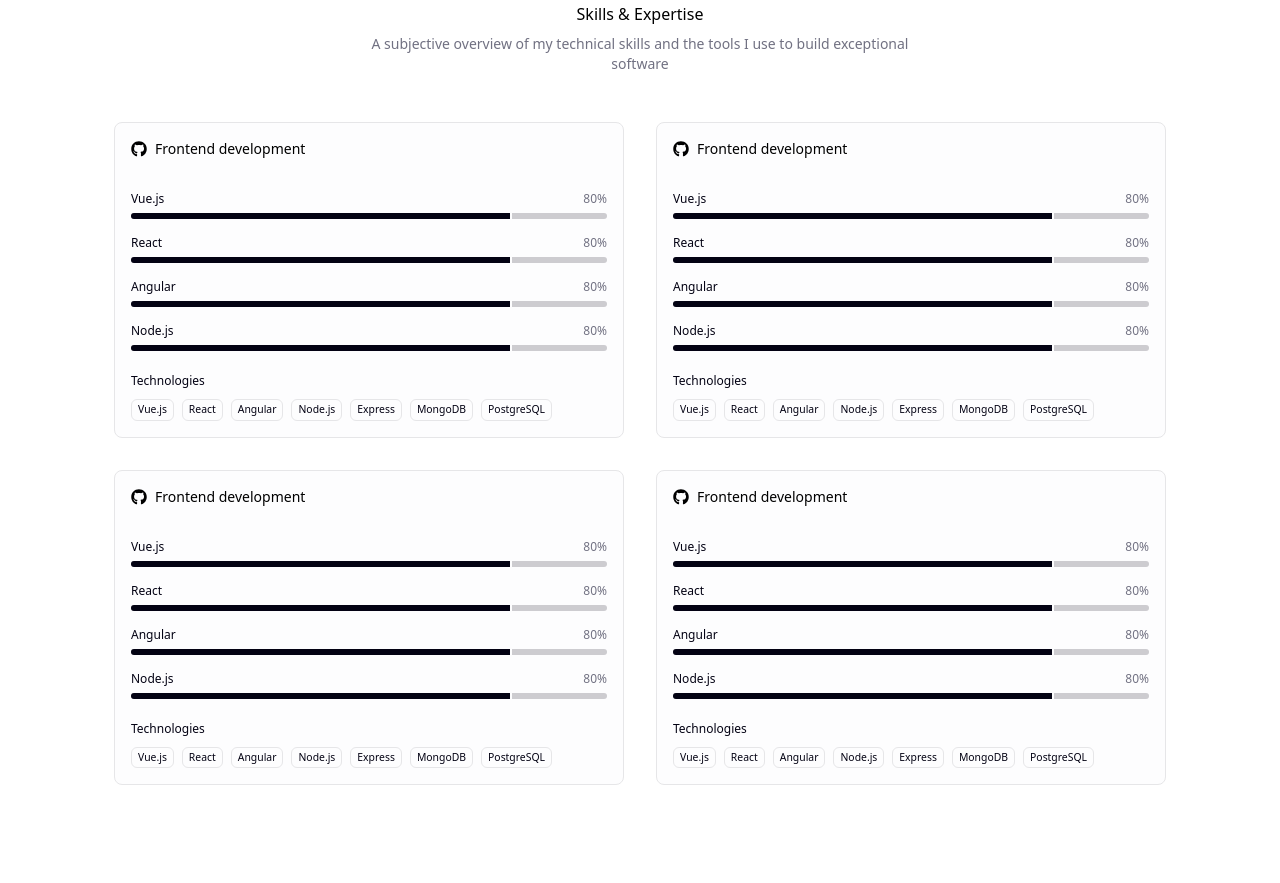
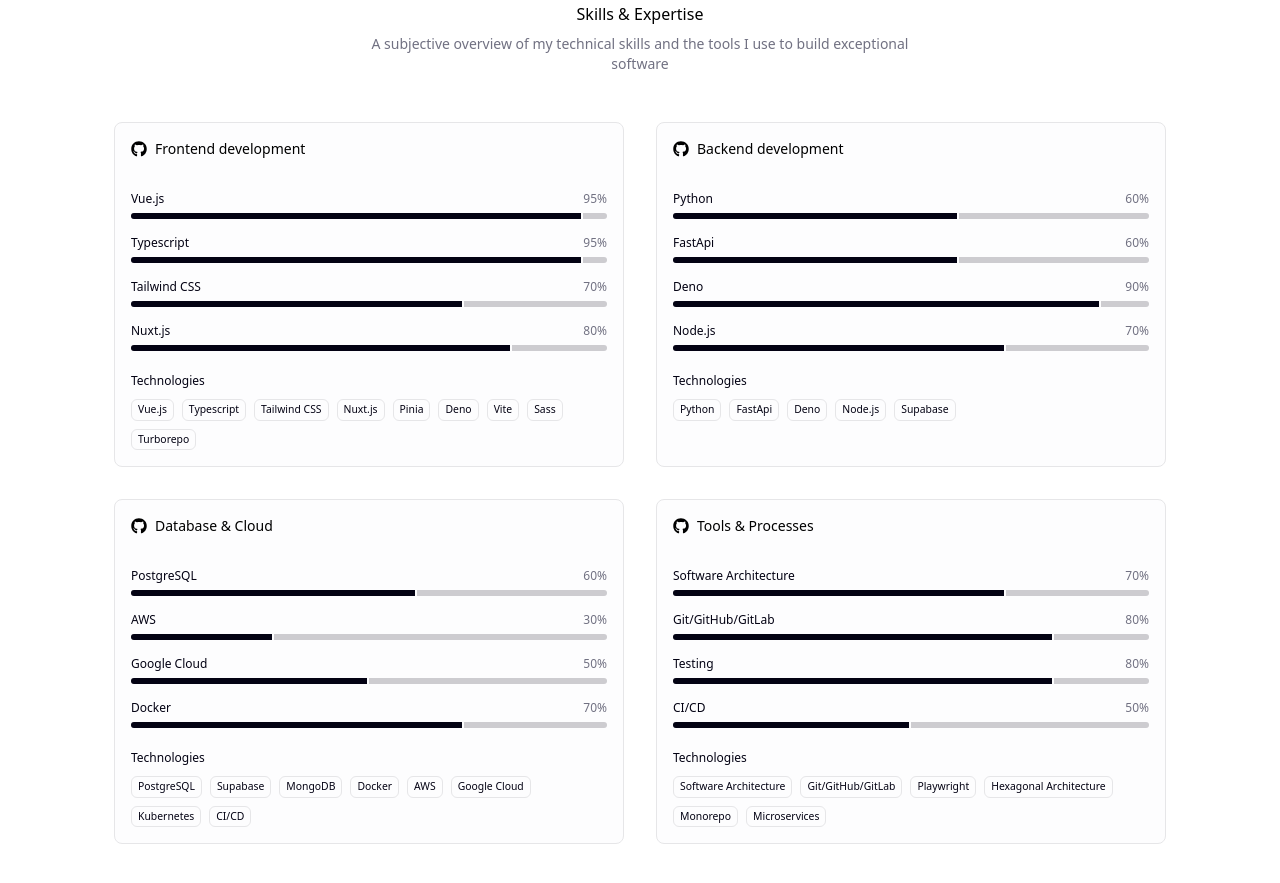
Before and after one commit to bkamkl9/portfolio, a Vue app: page / in a window 1280 px wide. Shown: the part 1700-2583 px from the top of the page. Built offline with nearby package versions, Linux system fonts and the light colour scheme; the HTML template or start-up script is replaced by a standard one.

Commit message:
content: personalize skills section

```diff
--- a/src/components/sections/UiSkillsSection.vue
+++ b/src/components/sections/UiSkillsSection.vue
@@ -10,48 +10,74 @@
     icon: faGithub,
     title: 'Frontend development',
     progress: [
-      { id: 1, title: 'Vue.js', value: 80 },
-      { id: 2, title: 'React', value: 80 },
-      { id: 3, title: 'Angular', value: 80 },
-      { id: 4, title: 'Node.js', value: 80 },
+      { id: 1, title: 'Vue.js', value: 95 },
+      { id: 2, title: 'Typescript', value: 95 },
+      { id: 3, title: 'Tailwind CSS', value: 70 },
+      { id: 4, title: 'Nuxt.js', value: 80 },
     ],
-    technologies: ['Vue.js', 'React', 'Angular', 'Node.js', 'Express', 'MongoDB', 'PostgreSQL'],
+    technologies: [
+      'Vue.js',
+      'Typescript',
+      'Tailwind CSS',
+      'Nuxt.js',
+      'Pinia',
+      'Deno',
+      'Vite',
+      'Sass',
+      'Turborepo',
+    ],
   },
   {
     id: 2,
     icon: faGithub,
-    title: 'Frontend development',
+    title: 'Backend development',
     progress: [
-      { id: 1, title: 'Vue.js', value: 80 },
-      { id: 2, title: 'React', value: 80 },
-      { id: 3, title: 'Angular', value: 80 },
-      { id: 4, title: 'Node.js', value: 80 },
+      { id: 1, title: 'Python', value: 60 },
+      { id: 2, title: 'FastApi', value: 60 },
+      { id: 3, title: 'Deno', value: 90 },
+      { id: 4, title: 'Node.js', value: 70 },
     ],
-    technologies: ['Vue.js', 'React', 'Angular', 'Node.js', 'Express', 'MongoDB', 'PostgreSQL'],
+    technologies: ['Python', 'FastApi', 'Deno', 'Node.js', 'Supabase'],
   },
   {
     id: 3,
     icon: faGithub,
-    title: 'Frontend development',
+    title: 'Database & Cloud',
     progress: [
-      { id: 1, title: 'Vue.js', value: 80 },
-      { id: 2, title: 'React', value: 80 },
-      { id: 3, title: 'Angular', value: 80 },
-      { id: 4, title: 'Node.js', value: 80 },
+      { id: 1, title: 'PostgreSQL', value: 60 },
+      { id: 2, title: 'AWS', value: 30 },
+      { id: 3, title: 'Google Cloud', value: 50 },
+      { id: 4, title: 'Docker', value: 70 },
     ],
-    technologies: ['Vue.js', 'React', 'Angular', 'Node.js', 'Express', 'MongoDB', 'PostgreSQL'],
+    technologies: [
+      'PostgreSQL',
+      'Supabase',
+      'MongoDB',
+      'Docker',
+      'AWS',
+      'Google Cloud',
+      'Kubernetes',
+      'CI/CD',
+    ],
   },
   {
     id: 4,
     icon: faGithub,
-    title: 'Frontend development',
+    title: 'Tools & Processes',
     progress: [
-      { id: 1, title: 'Vue.js', value: 80 },
-      { id: 2, title: 'React', value: 80 },
-      { id: 3, title: 'Angular', value: 80 },
-      { id: 4, title: 'Node.js', value: 80 },
+      { id: 1, title: 'Software Architecture', value: 70 },
+      { id: 2, title: 'Git/GitHub/GitLab', value: 80 },
+      { id: 3, title: 'Testing', value: 80 },
+      { id: 4, title: 'CI/CD', value: 50 },
     ],
-    technologies: ['Vue.js', 'React', 'Angular', 'Node.js', 'Express', 'MongoDB', 'PostgreSQL'],
+    technologies: [
+      'Software Architecture',
+      'Git/GitHub/GitLab',
+      'Playwright',
+      'Hexagonal Architecture',
+      'Monorepo',
+      'Microservices',
+    ],
   },
 ]
 </script>
```
